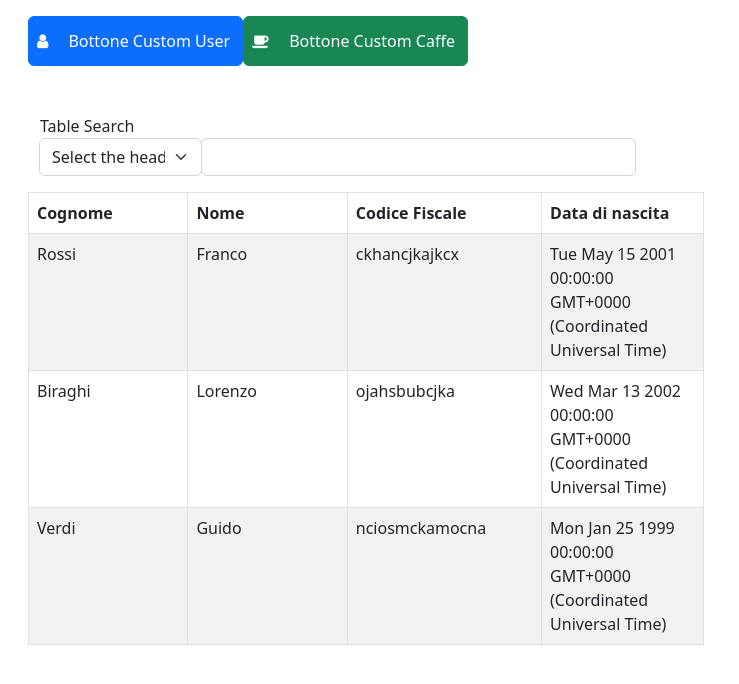
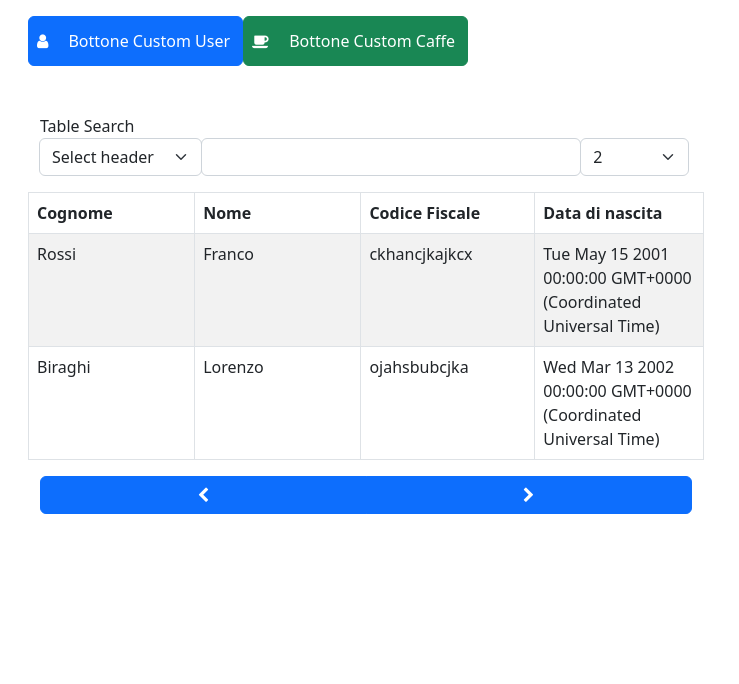
Before and after one commit to biraghi/button-custom, an Angular app: page / in a window 1280 px wide. Shown: the top 684 px of the page, without its empty margins (0-739 px from the left). Built offline with nearby package versions, Linux system fonts and the light colour scheme.

Commit message:
Pagination

```diff
--- /dev/null
+++ b/src/app/MyPagination.ts
@@ -0,0 +1,4 @@
+export interface MyPagination{
+  itemPerPage:number;
+  itemPerPageOption:number[];
+}
--- a/src/app/MyTableConfig.ts
+++ b/src/app/MyTableConfig.ts
@@ -1,9 +1,11 @@
 import { MyHeaders } from "./MyHeaders";
 import { MyOrder } from "./MyOrder";
+import { MyPagination } from "./MyPagination";
 import { MySearch } from "./MySearch";
 
 export interface MyTableConfig{
   headers:MyHeaders[];
   order: MyOrder;
   search?:MySearch;
+  paginationTable:MyPagination;
 }
--- a/src/app/app.component.html
+++ b/src/app/app.component.html
@@ -5,6 +5,6 @@
   </div>
 
   <div class="p-3">
-    <app-my-table [tableConfig]="header" [data]="data" (dataEventMitter)="updateData($event)"></app-my-table>
+    <app-my-table [tableConfig]="header" [data]="data"></app-my-table>
   </div>
 </div>
--- a/src/app/app.component.ts
+++ b/src/app/app.component.ts
@@ -18,10 +18,17 @@ export class AppComponent {
       {'key':'cf'       , 'label':'Codice Fiscale'},
       {'key':'date'       , 'label':'Data di nascita'}
     ],
-    order: {'orderType':'', 'defaultColumn':''}
+    order: {'orderType':'', 'defaultColumn':''},
+    paginationTable: {itemPerPage: 2, itemPerPageOption:[5,10,15]}
   }
 
   data:Utente[] = [
+    {'firstname':'Franco', 'lastname':'Rossi', 'cf':'ckhancjkajkcx', 'date':new Date('2001-05-15')},
+    {'firstname':'Lorenzo', 'lastname':'Biraghi', 'cf':'ojahsbubcjka', 'date':new Date('2002-03-13')},
+    {'firstname':'Guido', 'lastname':'Verdi', 'cf':'nciosmckamocna', 'date':new Date('1999-01-25')},
+    {'firstname':'Franco', 'lastname':'Rossi', 'cf':'ckhancjkajkcx', 'date':new Date('2001-05-15')},
+    {'firstname':'Lorenzo', 'lastname':'Biraghi', 'cf':'ojahsbubcjka', 'date':new Date('2002-03-13')},
+    {'firstname':'Guido', 'lastname':'Verdi', 'cf':'nciosmckamocna', 'date':new Date('1999-01-25')},
     {'firstname':'Franco', 'lastname':'Rossi', 'cf':'ckhancjkajkcx', 'date':new Date('2001-05-15')},
     {'firstname':'Lorenzo', 'lastname':'Biraghi', 'cf':'ojahsbubcjka', 'date':new Date('2002-03-13')},
     {'firstname':'Guido', 'lastname':'Verdi', 'cf':'nciosmckamocna', 'date':new Date('1999-01-25')},
--- a/src/app/app.module.ts
+++ b/src/app/app.module.ts
@@ -8,13 +8,15 @@ import { FontAwesomeModule } from '@fortawesome/angular-fontawesome';
 import { MyTableComponent } from './my-table/my-table.component';
 import { ReactiveFormsModule } from '@angular/forms';
 import { SearchFilterPipe } from './search-filter.pipe';
+import { PaginationPipe } from './pagination.pipe';
 
 @NgModule({
   declarations: [
     AppComponent,
     MyButtonComponent,
     MyTableComponent,
-    SearchFilterPipe
+    SearchFilterPipe,
+    PaginationPipe
   ],
   imports: [
     BrowserModule,
--- a/src/app/my-table/my-table.component.html
+++ b/src/app/my-table/my-table.component.html
@@ -10,13 +10,20 @@
 
           <div class="col-sm-3">
             <select class="form-select form-select" (change)="cambioValore($event, true)">
-              <option selected value="">Select the header to search</option>
+              <option selected value="">Select header</option>
               <option *ngFor="let header of tableConfig.headers" value="{{header.key}}">{{header.label}}</option>
             </select>
           </div>
 
-          <div class="col-sm-8">
+          <div class="col-sm-7">
             <input (keyup)="cambioValore($event, false)" type="text" class="form-control"/>
+          </div>
+
+          <div class="col-sm-2">
+            <select class="form-select form-select" (change)="changeItemPerPage($event)">
+              <option selected value={{tableConfig.paginationTable.itemPerPage}}>{{tableConfig.paginationTable.itemPerPage}}</option>
+              <option *ngFor="let PageItem of tableConfig.paginationTable.itemPerPageOption" value="{{PageItem}}">{{PageItem}}</option>
+            </select>
           </div>
 
         </div>
@@ -36,12 +43,16 @@
           </tr>
         </thead>
         <tbody>
-          <tr *ngFor=" let dataRow of data | searchFilter: searchHeader: searchText">
+          <tr *ngFor=" let dataRow of data | searchFilter: searchHeader: searchText | pagination: currentPage: itemPerPage">
             <td *ngFor="let header of tableConfig.headers">
               {{dataRow[header.key]}}</td>
           </tr>
         </tbody>
       </table>
+      <div class="btn-group">
+        <button class="btn btn-primary" (click)="pageNavigation(false)"><i class="fa fa-chevron-left"></i></button>
+        <button class="btn btn-primary" (click)="pageNavigation(true)"><i class="fa fa-chevron-right"></i></button>
+      </div>
     </div>
 
 
--- a/src/app/my-table/my-table.component.ts
+++ b/src/app/my-table/my-table.component.ts
@@ -13,12 +13,37 @@ export class MyTableComponent implements OnInit {
 
   @Input() tableConfig!:MyTableConfig;
   @Input() data!: any[];
-  dataOriginal!:any[];
   icon:string = '';
   searchText="";
   searchHeader?:string;
+  currentPage = 0;
+  itemPerPage = 0;
 
-  @Output() dataEventMitter = new EventEmitter<any[]>();
+  constructor() {
+  }
+
+  ngOnInit(): void {
+    this.itemPerPage = this.tableConfig.paginationTable.itemPerPage;
+  }
+
+
+  cambioValore(event:any, isSelect:boolean){
+    if(isSelect){
+      this.searchHeader=event.target.value;
+
+    }
+    else{
+      this.searchText=event.target.value;
+    }
+
+  }
+
+  changeItemPerPage(event:any){
+    this.itemPerPage = event.target.value;
+    this.currentPage = 0;
+
+  }
+
 
   changeOrder(order:string){
     if(this.tableConfig.order.orderType=='desc' || !this.tableConfig.order.orderType){
@@ -36,6 +61,33 @@ export class MyTableComponent implements OnInit {
 
   }
 
+  pageNavigation(add:boolean){
+    if(add==false){
+      if(this.currentPage>0){
+        this.currentPage-=1;
+      }
+    }
+    else{
+      this.currentPage+=1;
+    }
+  }
+
+
+
+
+
+
+
+
+
+
+
+
+
+
+
+  //Vari tipi di Search
+  // @Output() dataEventMitter = new EventEmitter<any[]>();
   // searchSimple(term:string){
   //   if(term || term != ""){
   //     term = term.toLocaleLowerCase();
@@ -56,28 +108,4 @@ export class MyTableComponent implements OnInit {
   //     this.data = this.dataOriginal;
   //   }
   // }
-
-
-
-
-  constructor() {
-
-  }
-
-  ngOnInit(): void {
-    this.dataOriginal = this.data;
-  }
-
-
-  cambioValore(event:any, isSelect:boolean){
-    if(isSelect){
-      this.searchHeader=event.target.value;
-
-    }
-    else{
-      this.searchText=event.target.value;
-    }
-
-  }
-
 }
--- /dev/null
+++ b/src/app/pagination.pipe.ts
@@ -0,0 +1,12 @@
+import { Pipe, PipeTransform } from '@angular/core';
+
+@Pipe({
+  name: 'pagination'
+})
+export class PaginationPipe implements PipeTransform {
+
+  transform(value: any[], page:number, itemPerPage:number): any[] {
+    return [...value.slice(itemPerPage*(page), itemPerPage*(page+1))]
+  }
+
+}
```
Also changed, not shown: 1 other file (tests, documents, lock files or other folders).
